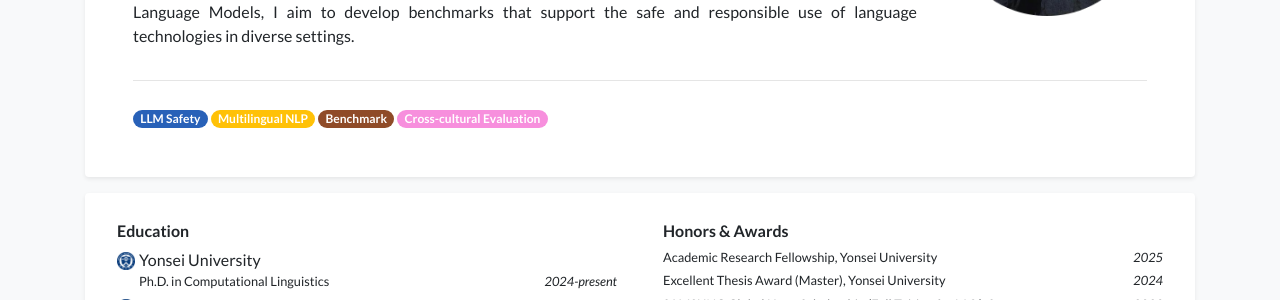
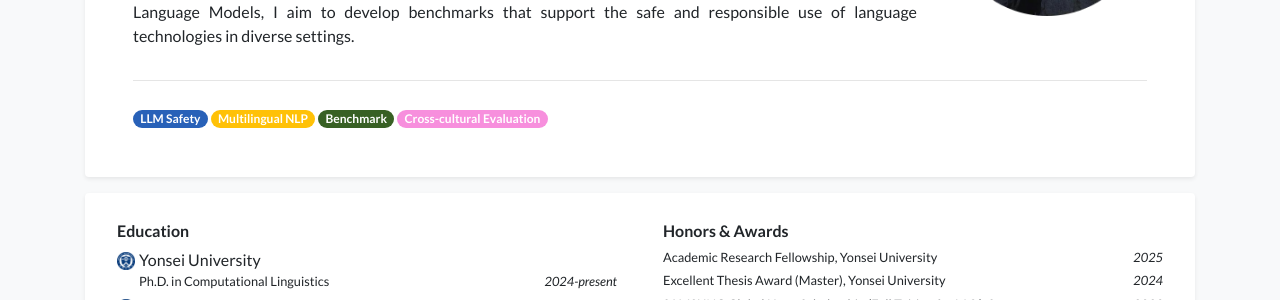
Before and after one commit to wangxiaonan-git/wangxiaonan-git.github.io, a Jekyll site: the page built from index.html, in a window 1280 px wide. Shown: the part 360-660 px from the top of the page. Built offline with Jekyll 4.4.1, drawn with Linux system fonts in a browser that asks for light colours; a style sheet for code colours, icons or effects is not loaded.

Commit message:
Update profile_card.html

```diff
--- a/_includes/widgets/profile_card.html
+++ b/_includes/widgets/profile_card.html
@@ -42,7 +42,7 @@
                         <div class="text-profile-bio mt-2">
                             <span class="badge badge-pill" style="background-color:#2861b8; color: white;">LLM Safety</span>
                             <span class="badge badge-pill" style="background-color:#ffc107; color: white;">Multilingual NLP</span>
-                            <span class="badge badge-pill" style="background-color:#8f4b28; color: white;">Benchmark</span>
+                            <span class="badge badge-pill" style="background-color:#386024; color: white;">Benchmark</span>
                             <span class="badge badge-pill" style="background-color:#f78fdd; color: white;">Cross-cultural Evaluation</span>
                         </div>
 
```
